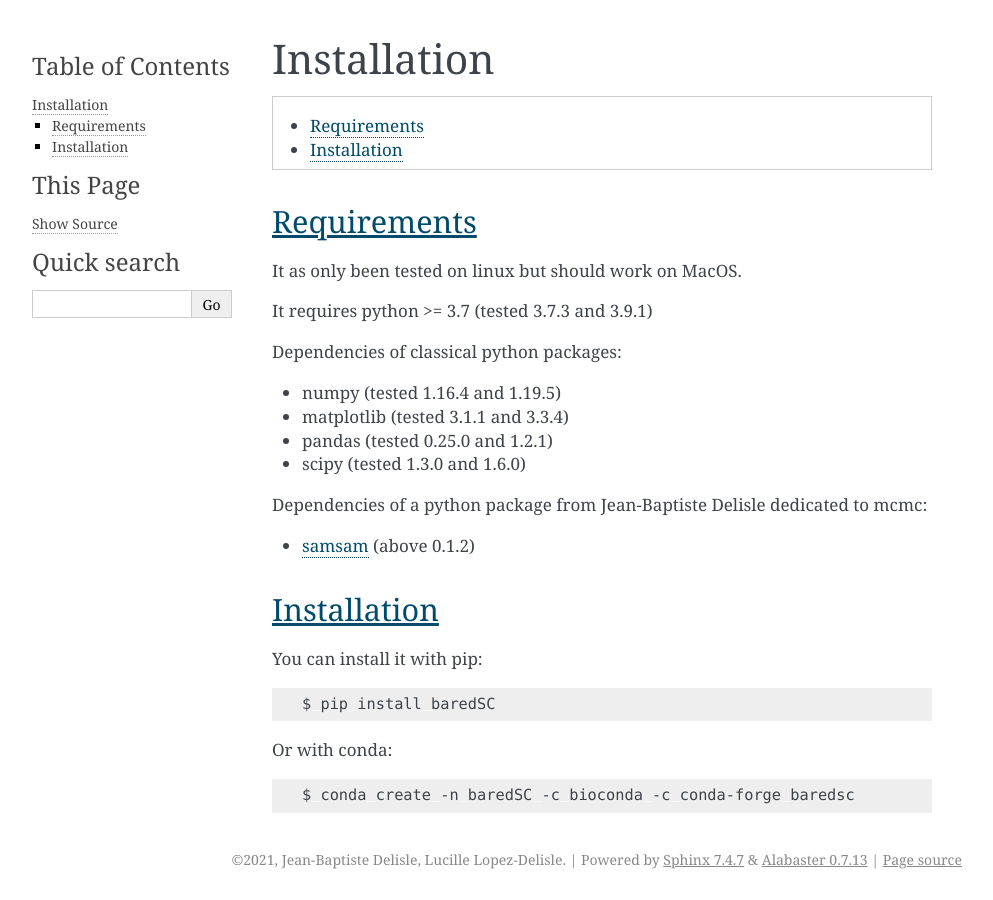
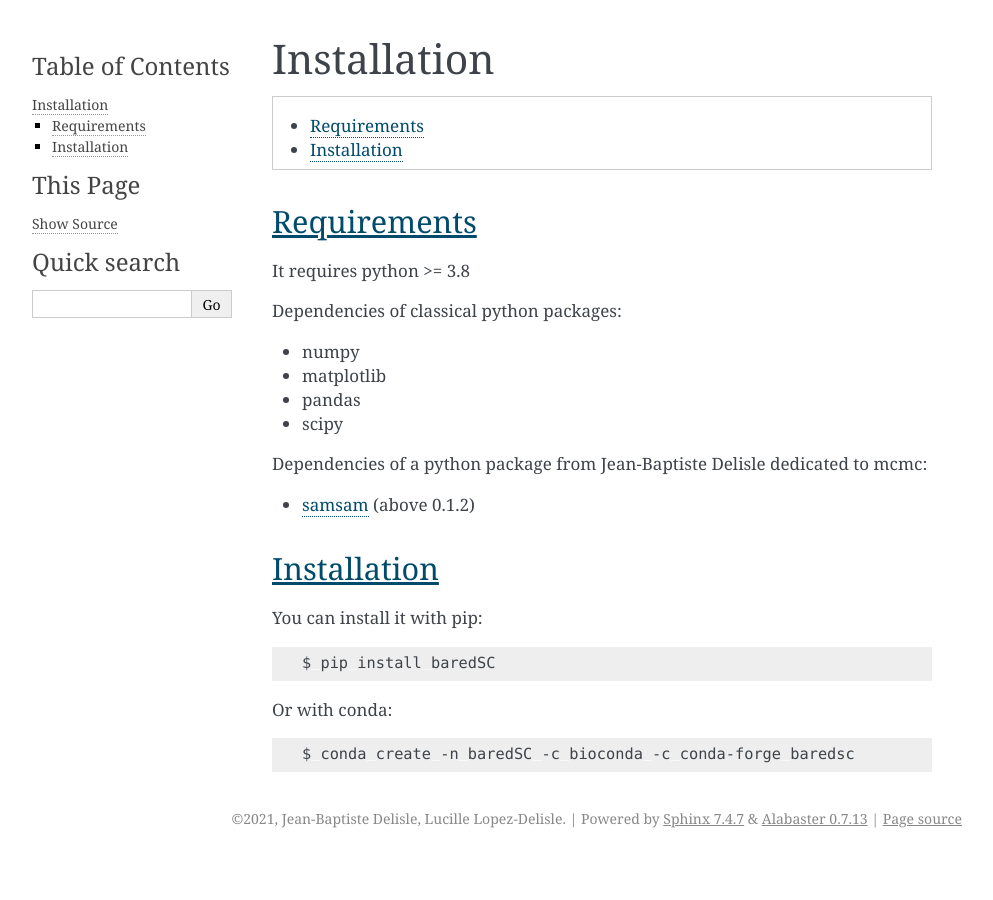
Before and after one commit to lldelisle/baredSC, a Sphinx documentation site: the page built from docs/content/installation.rst, in a window 1280 px wide. Shown: the whole page, without its empty margins (148-1141 px from the left). Built offline with Sphinx 7.4.7, drawn with Linux system fonts in a browser that asks for light colours; the version number is read from the project's files by our own code.

Commit message:
use importlib.metadata and drop support for python 3.7

```diff
--- a/baredSC/__init__.py
+++ b/baredSC/__init__.py
@@ -5,5 +5,3 @@ is a tool that uses a Monte-Carlo Markov Chain to estimate a confidence interval
 on the probability density function (PDF) of expression of one or two genes
 from single-cell RNA-seq data. It uses the raw counts and the total number of UMI for each cell.
 """
-
-from . _version import __version__
--- a/baredSC/_version.py
+++ /dev/null
@@ -1,5 +0,0 @@
-"""
-Store version number
-"""
-
-__version__ = '1.1.3'
--- a/docs/conf.py
+++ b/docs/conf.py
@@ -13,36 +13,10 @@
 
 import os
 import sys
-
-# from unittest.mock import Mock
-
 import warnings
+from importlib.metadata import version
 
 warnings.filterwarnings("ignore", category=DeprecationWarning)
-
-sys.path.insert(0, os.path.abspath('../'))
-
-from baredSC._version import __version__
-
-# import mock
-
-# MOCK_MODULES = ['numpy',
-#                  'matplotlib',
-#                  'pandas',
-#                  'itertools',
-#                  'scipy',
-# MOCK_MODULES = ['scaledAdaptiveMetropolis',
-#                 'covarianceImportanceSampling',
-#                 'logpriors',
-#                 'acf',
-#                 'lib.common',
-#                 'lib.oned',
-#                 'lib.twod']
-# MOCK_MODULES = ['samsam']
-# for mod_name in MOCK_MODULES:
-#     sys.modules[mod_name] = Mock()
-
-# autodoc_mock_imports = MOCK_MODULES
 
 # -- Project information -----------------------------------------------------
 
@@ -51,7 +25,7 @@ copyright = '2021, Jean-Baptiste Delisle, Lucille Lopez-Delisle'
 author = 'Jean-Baptiste Delisle, Lucille Lopez-Delisle'
 
 # The full version, including alpha/beta/rc tags
-release = __version__
+release = version('baredSC')
 
 
 # -- General configuration ---------------------------------------------------
--- a/docs/content/installation.rst
+++ b/docs/content/installation.rst
@@ -7,16 +7,14 @@ Installation
 Requirements
 ------------
 
-It as only been tested on linux but should work on MacOS.
-
-It requires python >= 3.7 (tested 3.7.3 and 3.9.1)
+It requires python >= 3.8
 
 Dependencies of classical python packages:
 
-* numpy (tested 1.16.4 and 1.19.5)
-* matplotlib (tested 3.1.1 and 3.3.4)
-* pandas (tested 0.25.0 and 1.2.1)
-* scipy (tested 1.3.0 and 1.6.0)
+* numpy
+* matplotlib
+* pandas
+* scipy
 
 Dependencies of a python package from Jean-Baptiste Delisle dedicated to mcmc:
 
```
Also changed, not shown: 1 other file.
